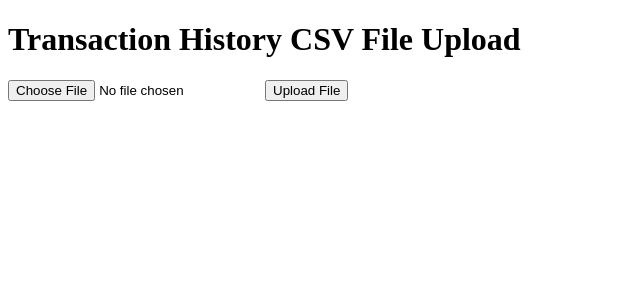
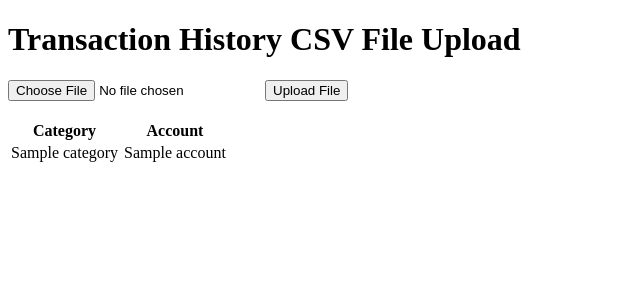
Before and after one commit to bellcha/Uploader, a Flask app: template templates/upload.html in a window 1280 px wide. Shown: the top 300 px of the page, without its empty margins (0-640 px from the left). Run offline with Flask 2, Linux system fonts and the light colour scheme; the template is opened without the code that fills it: values that come from a table or form of the project are taken from there, most other values are stand-ins (such as "Sample title", 1, 10 or a date in 2020); parts of the project's set-up code (start-up, migrations or seed data) failed here and were passed over.

Commit message:
adding table for cat and account

```diff
--- a/app.py
+++ b/app.py
@@ -5,7 +5,7 @@ from werkzeug.utils import secure_filename
 from wtforms.validators import InputRequired
 import os
 import configparser
-from transaction_import import Database
+from transaction_import import Database, Category, Account
 
 config = configparser.ConfigParser()
 config.read("config.ini")
@@ -29,7 +29,11 @@ class UploadFileForm(FlaskForm):
 
 @app.route("/favicon.ico")
 def favicon():
-	return send_from_directory(os.path.join(app.root_path, 'static'),'favicon.ico',mimetype='image/vnd.microsof.icon')
+    return send_from_directory(
+        os.path.join(app.root_path, "static"),
+        "favicon.ico",
+        mimetype="image/vnd.microsof.icon",
+    )
 
 
 @app.route("/", methods=["GET", "POST"])
@@ -37,13 +41,17 @@ def home():
 
     db = Database(host=host, user=user, password=passwd, database=database)
     trans_history = db.select_all("transactions")
-    print(os.path.join(app.root_path, 'static'))
+    print(os.path.join(app.root_path, "static"))
     return render_template("index.html", trans_history=trans_history)
 
 
 @app.route("/upload", methods=["GET", "POST"])
 def upload():
     form = UploadFileForm()
+
+    accounts = [(" ").join(i.name.split("_")) for i in Account]
+
+    categories = [(" ").join(i.name.split("_")) for i in Category]
 
     db = Database(host=host, user=user, password=passwd, database=database)
     if form.validate_on_submit():
@@ -56,7 +64,7 @@ def upload():
         file.save(file_upload)  # Then save the file
         transactions = db.import_csv(table, file_upload)
         return render_template("upload_list.html", form=transactions)
-    return render_template("upload.html", form=form)
+    return render_template("upload.html", form=form, accounts=accounts, categories=categories)
 
 
 if __name__ == "__main__":
--- a/templates/upload.html
+++ b/templates/upload.html
@@ -8,11 +8,39 @@
 </head>
 <body>
     <h1>Transaction History CSV File Upload</h1>
-
     <form method='POST' enctype='multipart/form-data'>
         {{form.hidden_tag()}}
         {{form.file()}}
         {{form.submit()}}
     </form>
+    <br>
+    <table style="float: left">
+        <thead>
+            <tr>
+                <th>Category</th>
+            </tr>
+        </thead>
+        <tbody>
+            {%for c in categories%}
+                <tr>
+                    <td> {{c}} </td>
+                </tr>
+            {%endfor%}
+        </tbody>
+    </table>
+    <table style="float: center">
+        <thead>
+            <tr>
+                <th>Account</th>
+            </tr>
+        </thead>
+        <tbody>
+            {%for a in accounts%}
+                <tr>
+                    <td> {{a}} </td>
+                </tr>
+            {%endfor%}
+        </tbody>
+    </table>
 </body>
 </html>
```
